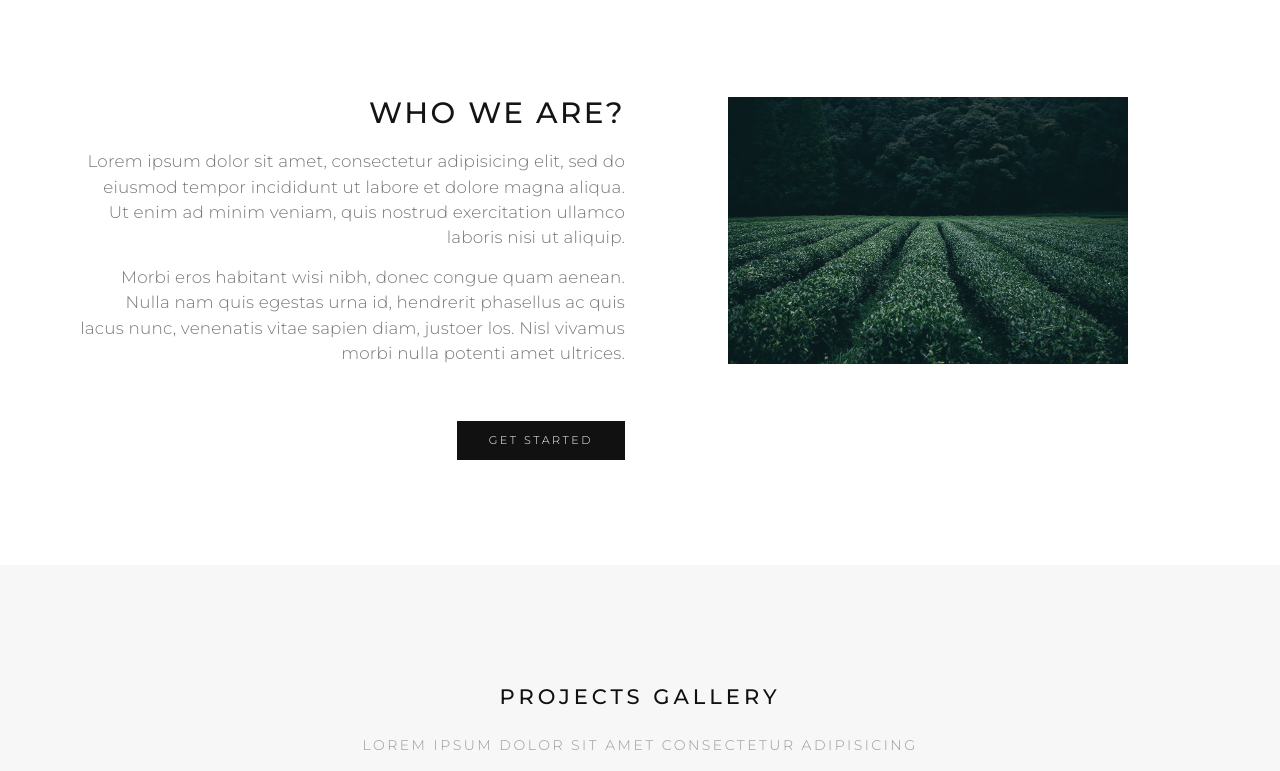
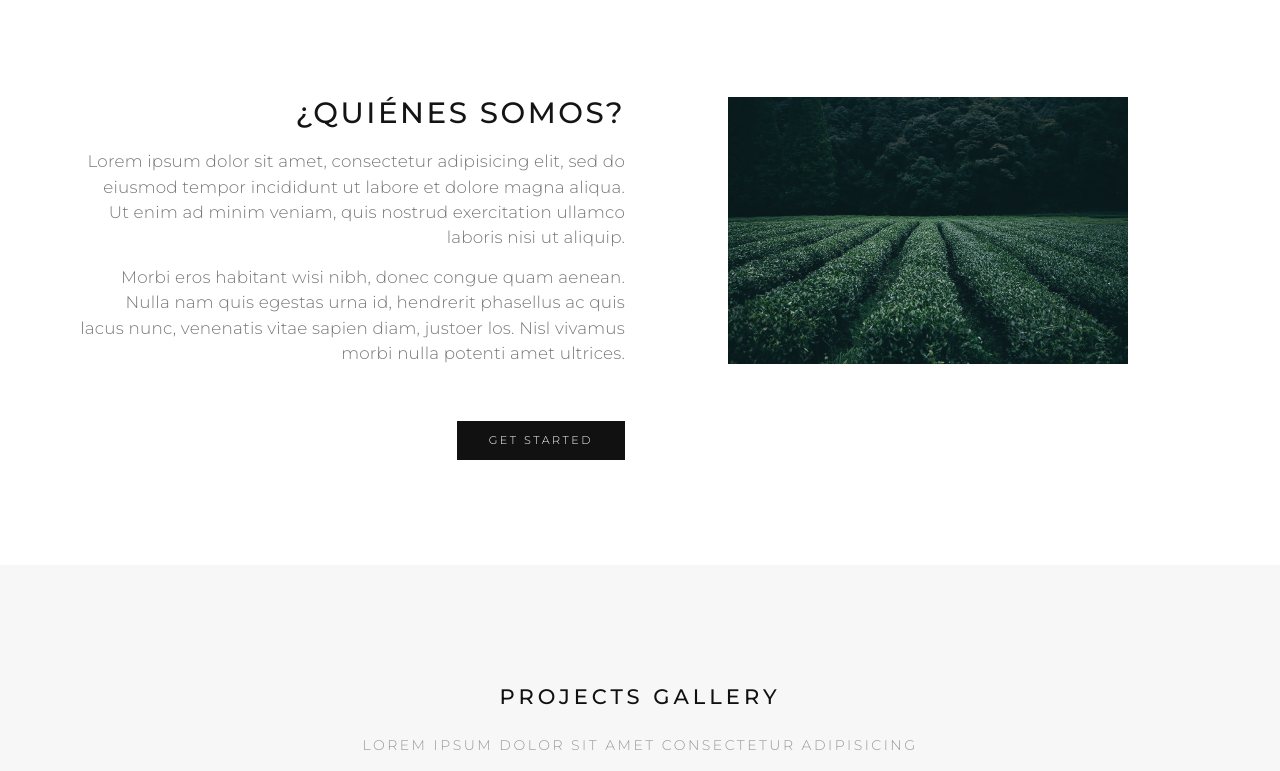
Before and after one commit to AinoOrviz/remoto, a plain HTML site: page index.html in a window 1280 px wide. Shown: the part 849-1620 px from the top of the page. Drawn offline with Linux system fonts and the light colour scheme; some packages are replaced by stand-ins of ours.

Commit message:
Modificación Who We Are

```diff
--- a/index.html
+++ b/index.html
@@ -127,7 +127,7 @@
 								<div class="sm-1-2">
 									<div class="wrap-col">
 										<div class="about-sum">
-											<h3>Who We Are?</h3>
+											<h3>&iquest;Qui&eacute;nes somos?</h3>
 											<p>Lorem ipsum dolor sit amet, consectetur adipisicing elit, sed do eiusmod tempor incididunt ut labore et dolore magna aliqua. Ut enim ad minim veniam, quis nostrud exercitation ullamco laboris nisi ut aliquip.</p>
 											<p>Morbi eros habitant wisi nibh, donec congue quam aenean. Nulla nam quis egestas urna id, hendrerit phasellus ac quis lacus nunc, venenatis vitae sapien diam, justoer los. Nisl vivamus morbi nulla potenti amet ultrices.</p>
 											<a class="button button-skin">Get Started</a>
```
